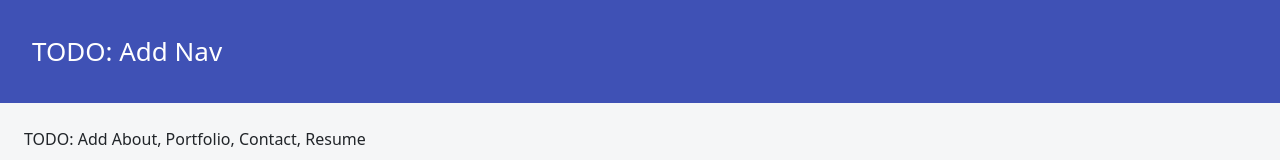
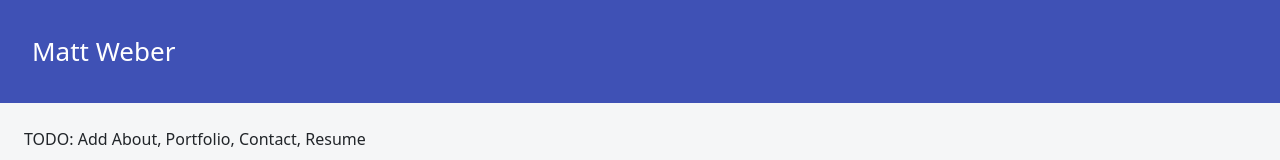
Before and after one commit to moweber/daweb-rx, a React (Create React App) app: page / in a window 1280 px wide. Shown: the top 160 px of the page. Built offline with nearby package versions, Linux system fonts and the light colour scheme.

Commit message:
Add developers Name to header

```diff
--- a/src/App.js
+++ b/src/App.js
@@ -4,7 +4,7 @@ import "./App.css";
 function App() {
   return (
     <div className="App">
-      <header className="App-header">TODO: Add Nav</header>
+      <header className="App-header">Matt Weber</header>
       <main className="fluid-container m-4">
         TODO: Add About, Portfolio, Contact, Resume
       </main>
```
